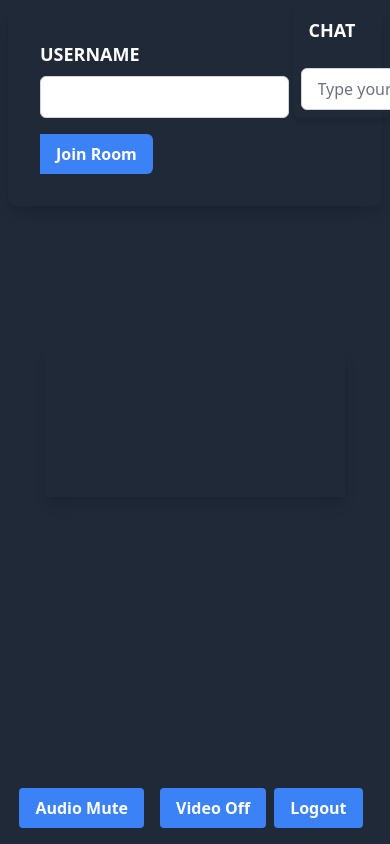
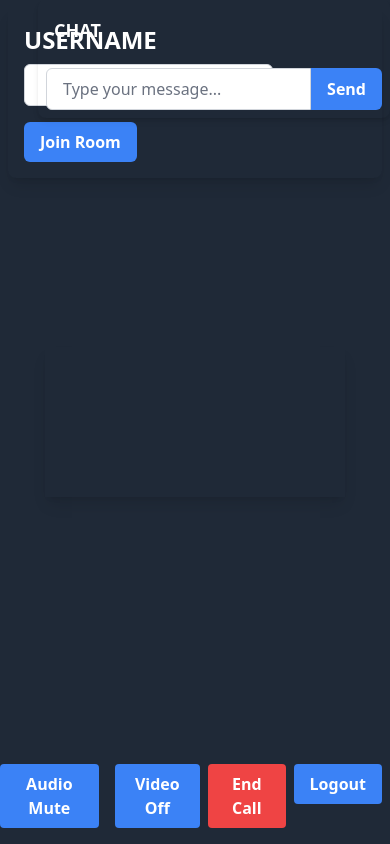
Before and after one commit to Vivekroy286/demochat, a Django app: page /meeting/ in a window 390 px wide; the page is wider, and only the part inside the window is pictured. Run offline with Django 5.2, Linux system fonts and the light colour scheme; a user stored in the database is signed in; style sheets or scripts are compiled from the project's sources; some libraries are stand-ins or nearby versions.

Commit message:
aidded neww layout responsive

```diff
--- a/vchat/base/templates/video.html
+++ b/vchat/base/templates/video.html
@@ -3,6 +3,7 @@
 <html>
 
 <head>
+    <script src="https://cdn.tailwindcss.com"></script> {% tailwind_css %}
     <!--<header class="bg-gray-900 text-white flex items-center justify-between py-4 px-6">
 
         <div class="flex items-center">
@@ -31,68 +32,62 @@
 </head>
 
 <body>
-    <div class="relative h-screen bg-gray-800 flex flex-col">
 
+    <body class="bg-gray-800">
+
+
+        <div class="relative h-screen flex flex-col">
             <!-- Username Container -->
-        <div id="username-container" class="absolute top-0 left-0  p-2">
-            <div class="bg-gray-900 bg-opacity-50 rounded-lg shadow-lg p-4 text-white bg-transparent p-8">
-                <h3 class="text-2xl font-semibold mb-2 text-lg text-white" id="label_username">USERNAME</h3>
+            <div id="username-container" class="absolute top-0 left-0  md:w-1/4 p-2">
+                <div class="bg-transparent bg-opacity-50 rounded-lg shadow-lg p-4 text-white">
+                    <h3 class="text-2xl font-semibold mb-2" id="label_username">USERNAME</h3>
                     <input id="username" class="border border-gray-300 rounded-md px-2 py-2 focus:outline-none focus:border-blue-500 bg-white text-gray-800 mb-4">
-                <button id="btn-join" class="bg-blue-500 hover:bg-blue-600 text-white font-bold py-2 px-4 rounded-r-md">Join Room</button>
+                    <button id="btn-join" class="bg-blue-500 hover:bg-blue-600 text-white font-bold py-2 px-4 rounded-md">Join Room</button>
                 </div>
             </div>
 
-
-
-
-
             <!-- Main Content: Video Container and Chat -->
             <div class="flex-grow flex">
+
                 <!-- Video Container -->
-            <div id="video-container" class="w-full flex justify-center items-center">
-
-                <div class="grid-cols-2 justify-center items-center  ">
-                    <!-- Local Video and Username Input -->
+                <div id="video-container" class="flex-1 flex justify-center items-center">
+                    <div class="grid grid-cols-1 md:grid-cols-2   md:max-w-3xl mx-auto">
+                        <!-- Local Video -->
                         <div class="relative overflow-hidden  shadow-lg">
                             <video id="local-video" class="w-full h-full object-cover" autoplay playsinline></video>
-
                         </div>
 
-                    <!-- Remote Video -->
+                        <!-- Remote Video (Example commented out) -->
                         <!--
-
                         <div class="relative overflow-hidden rounded-lg shadow-lg">
                             <video id="remote-video" class="w-full h-full object-cover" autoplay playsinline></video>
-                    </div>-->
+                        </div>
+                        -->
+                    </div>
+                </div>
+
+                <!-- Chat Container -->
+                <div id="chat" class="absolute top-0 right-0  md:w-1/4  bg-transparent rounded-lg shadow-md p-2">
+                    <h3 class="text-lg font-semibold text-white p-2">CHAT</h3>
+                    <div id="messages" class="text-white p-2 overflow-y-auto" style="max-height: 500px;">
+                        <ul id="message-list"></ul>
+                    </div>
+                    <div class="flex">
+                        <input id="msg" type="text" class="flex-1 border border-gray-300 rounded-l-md px-4 py-2 focus:outline-none focus:border-blue-500 bg-white text-gray-600" placeholder="Type your message...">
+                        <button id="btn-send-msg" class="bg-blue-500 hover:bg-blue-600 text-white font-bold py-2 px-4 rounded-r-md">Send</button>
+                        <div class="flex items-center ml-2" id="clear-chat-container" style="display: none;">
+                            <button id="btn-clear-chat" class="bg-red-500 hover:bg-red-600 text-white font-bold py-2 px-4 rounded-md">Clear Chat</button>
+                        </div>
+                    </div>
                 </div>
 
             </div>
 
-        </div>
-
-
-
-        <!-- Chat Container -->
-
-        <div id="chat" class="absolute top-0 right-0 w-1/4  bg-gray-700 bg-transparent rounded-lg shadow-md p-2">
-            <h3 class="text-lg font-semibold text-white p-2">CHAT</h3>
-            <div id="messages" class="text-white p-2 overflow-y-auto" style="max-height: 100px;">
-                <ul id="message-list"></ul>
-            </div>
-
-
-            <div class="flex">
-                <input id="msg" type="text" class="flex-1 border border-gray-300 rounded-l-md px-4 py-2 focus:outline-none focus:border-blue-500 bg-white text-gray-600" placeholder="Type your message...">
-                <button id="btn-send-msg" class="bg-blue-500 hover:bg-blue-600 text-white font-bold py-2 px-4 rounded-r-md">Send</button>
-                <div class="flex items-center mt-2" id="clear-chat-container" style="display: none;">
-                    <button id="btn-clear-chat" class="bg-red-500 hover:bg-red-600 text-white font-bold py-2 px-4 rounded-md">Clear Chat</button>
-                </div>
-            </div>
-        </div>
-        <!-- Bottom Controls: Audio and Video Toggle Buttons -->
+            <!-- Bottom Controls: Audio, Video, End Call, Logout -->
             <div class="absolute bottom-0 left-0 right-0 flex justify-center mb-4">
                 <button id="btn-toggle-audio" class="bg-blue-500 hover:bg-blue-600 text-white font-bold py-2 px-4 rounded mr-2">Audio Mute</button>
                 <button id="btn-toggle-video" class="bg-blue-500 hover:bg-blue-600 text-white font-bold py-2 px-4 rounded ml-2">Video Off</button>
+                <button id="btn-end-call" class="bg-red-500 hover:bg-red-600 text-white font-bold py-2 px-4 rounded ml-2">End Call</button>
                 <a href="{% url 'logout' %}">
                     <button class="bg-blue-500 hover:bg-blue-600 text-white font-bold py-2 px-4 rounded ml-2 mr-2">Logout</button>
                 </a>
@@ -100,7 +95,22 @@
 
         </div>
 
+
         <script type="text/javascript" src="{% static 'js/main.js' %}"></script>
+        <script>
+            document.addEventListener('DOMContentLoaded', function() {
+                // Get the End Call button by its ID
+                const endCallButton = document.getElementById('btn-end-call');
+
+                // Add event listener to the End Call button
+                endCallButton.addEventListener('click', function() {
+                    console.log('End call button clicked');
+
+                    // Reload the current page
+                    window.location.reload();
+                });
+            });
+        </script>
         {% tailwind_css %}
     </body>
 
```
Also changed, not shown: vchat/db.sqlite3. Lines whose indentation alone changed are shown as unchanged.
